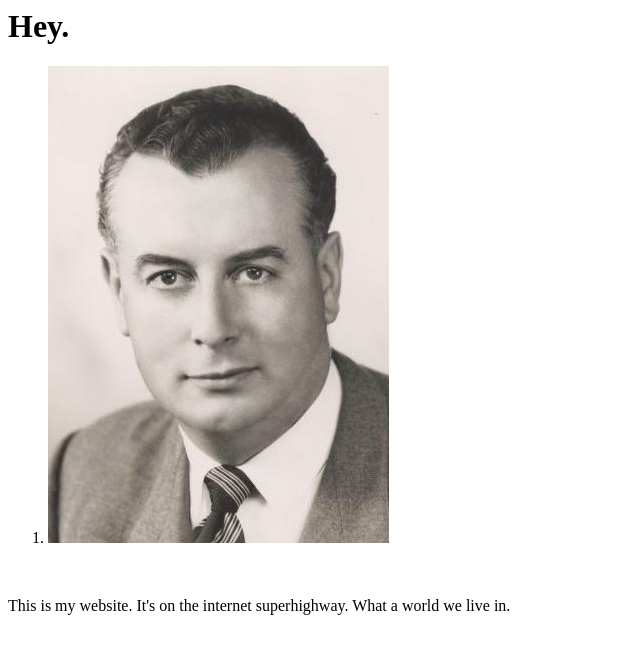
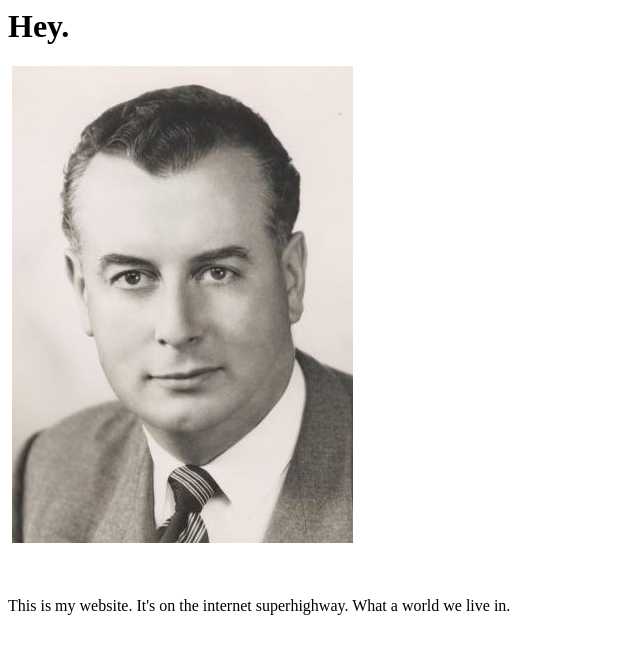
Before and after one commit to IgneousRockFormation/IgneousRockFormation.github.io, a plain HTML site: page index.html in a window 1280 px wide. Shown: the whole page, without its empty margins (0-640 px from the left). Drawn offline with Linux system fonts and the light colour scheme.

Commit message:
Update index.html
fixed how it does a number thing

```diff
--- a/index.html
+++ b/index.html
@@ -1,6 +1,6 @@
 <h1>Hey.&nbsp;</h1>
-<ol>
-<li><img src="IgneousRockFormation.github.io/Whitlam1955.jpg" alt="interactive connection" /></li>
-</ol>
+<img>
+<img src="IgneousRockFormation.github.io/Whitlam1955.jpg" alt="interactive connection" />
+</img>
 <p>&nbsp;</p>
 <p>This is my website. It's on the internet superhighway. What a world we live in.</p>
```
